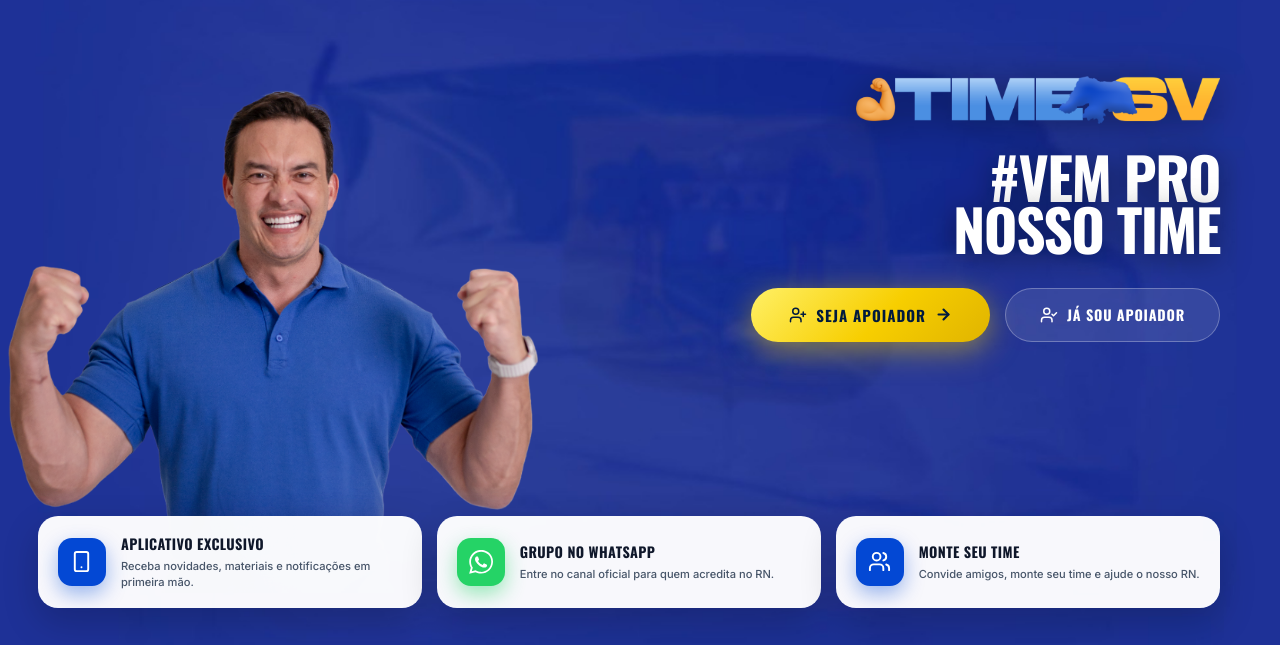
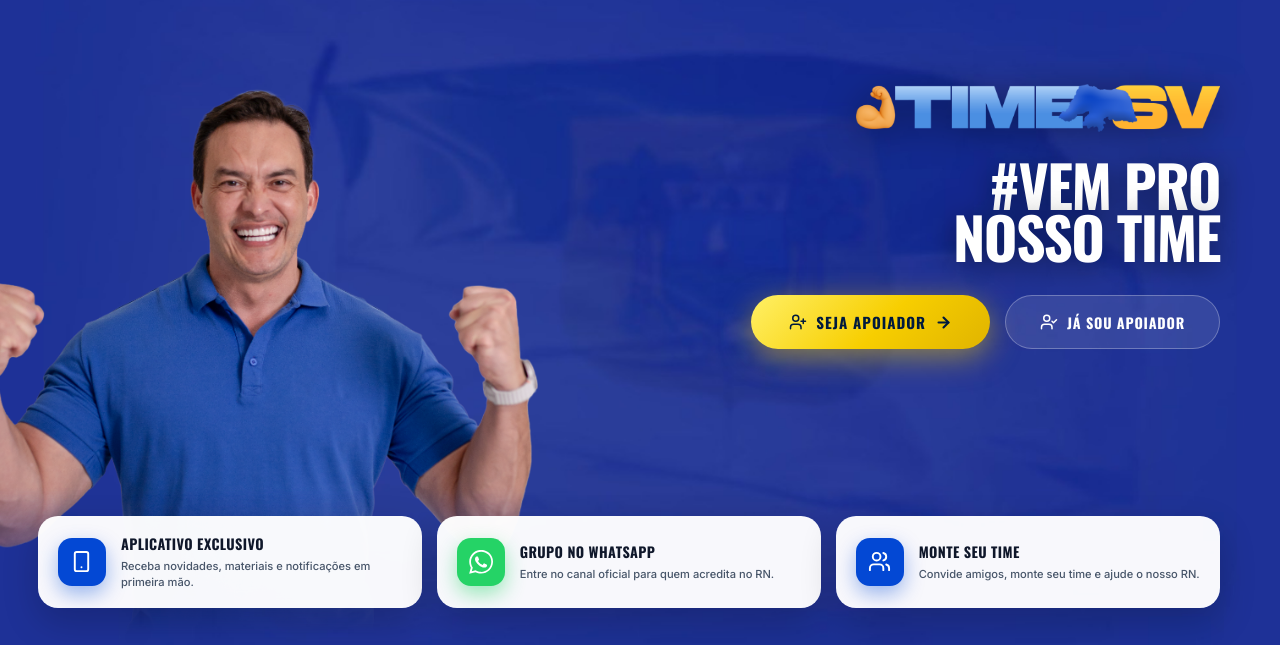
Before and after one commit to ReneBM/Apoiadores, a React (Vite) app in the folder frontend/: page /lp in a window 1280 px wide. Shown: the part 155-800 px from the top of the page. Built offline with nearby package versions, Linux system fonts and the light colour scheme; no server answers; a web font is replaced by a local one.

Commit message:
fix: LP - media query especifica para desktops menores (1366x768 e 1440x900) sem alterar 1920x1080+

```diff
--- a/frontend/src/pages/LandingPage.jsx
+++ b/frontend/src/pages/LandingPage.jsx
@@ -235,6 +235,16 @@ export default function LandingPage() {
           transform: translateY(-7px);
           box-shadow: 0 22px 48px rgba(0,0,0,0.28);
         }
+        /* ── Media query específica para Desktop menor (1366x768, 1440x900) ── */
+        @media (min-width: 1024px) and (max-height: 820px) {
+          .senador-photo-img {
+            height: 72vh !important;
+            max-height: 560px !important;
+          }
+          .right-content-col {
+            padding-bottom: 3.8rem !important;
+          }
+        }
       `}</style>
 
       {/* ════════════════════════════════════════════════════════════
@@ -269,32 +279,33 @@ export default function LandingPage() {
           display: 'flex',
           alignItems: 'flex-end',
           justifyContent: 'flex-start',
-          paddingLeft: '0.5rem',
-          marginLeft: '0',
+          paddingLeft: '0',
+          marginLeft: '-3rem',
           height: '100%',
           overflow: 'visible',
           opacity: 0,
           animation: 'lpFadeInLeft 1.15s cubic-bezier(0.22,1,0.36,1) 0.15s forwards',
         }}>
           <img
+            className="senador-photo-img"
             src="/senador/styveson_v3_nobg.png"
             alt="Senador Styveson Valim"
             style={{
-              height: 'min(76vh, 660px)',
-              maxHeight: 'calc(100vh - 110px)',
+              height: 'min(82vh, 740px)',
+              maxHeight: '740px',
               maxWidth: '100%',
               width: 'auto',
               objectFit: 'contain',
               display: 'block',
               flexShrink: 0,
-              WebkitMaskImage: 'linear-gradient(to bottom, black 0%, black 74%, transparent 98%)',
-              maskImage: 'linear-gradient(to bottom, black 0%, black 74%, transparent 98%)',
+              WebkitMaskImage: 'linear-gradient(to bottom, black 0%, black 72%, transparent 98%)',
+              maskImage: 'linear-gradient(to bottom, black 0%, black 72%, transparent 98%)',
             }}
           />
         </div>
 
         {/* ── Coluna Direita: Conteúdo ─────────────────────────── */}
-        <div style={{
+        <div className="right-content-col" style={{
           display: 'flex',
           flexDirection: 'column',
           justifyContent: 'center',
```
